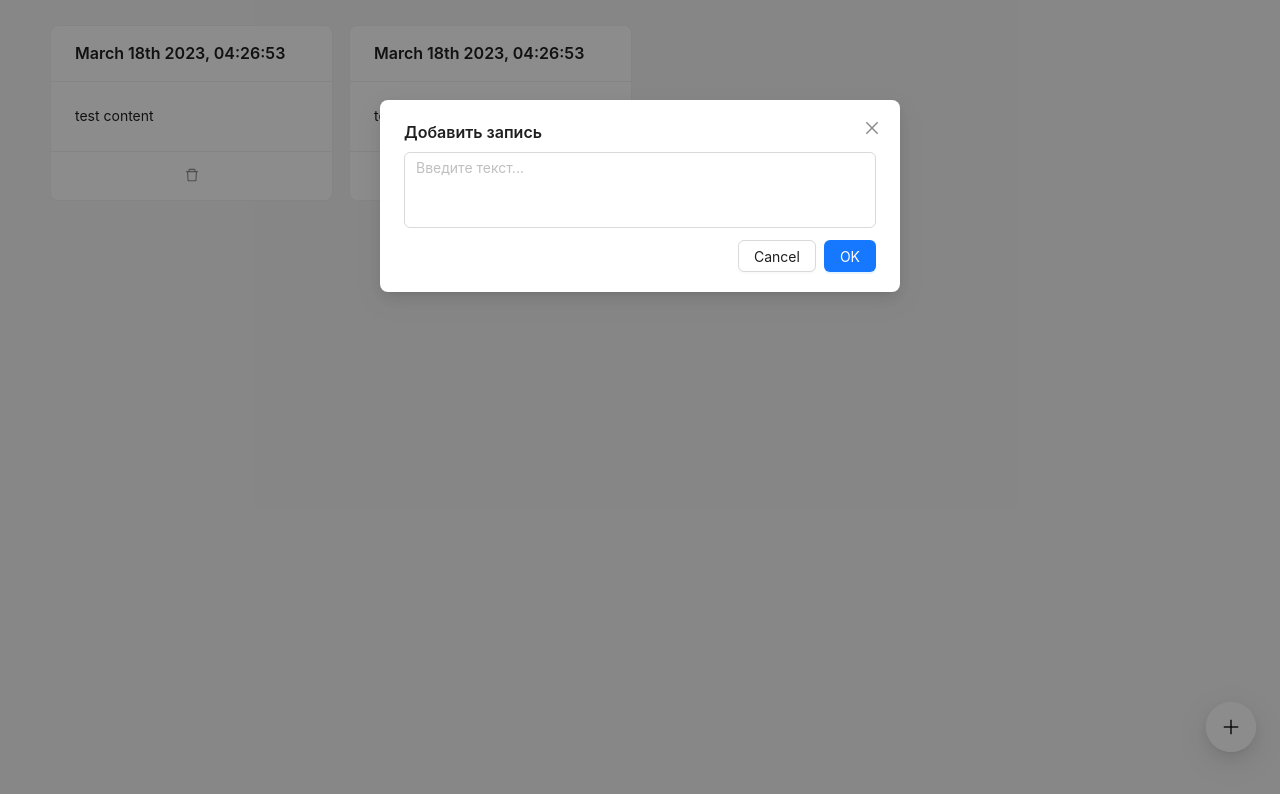
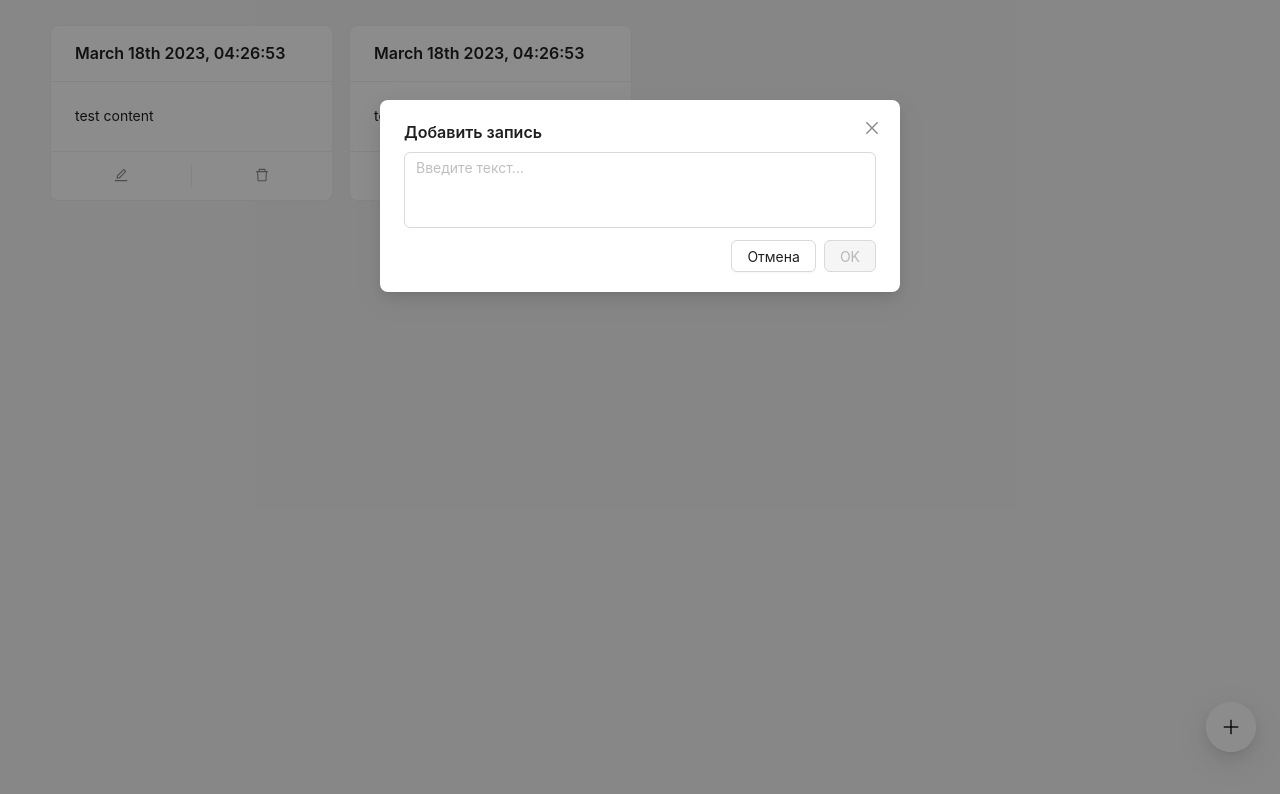
Before and after one commit to inavumau/todo-list, a React (Create React App) app: page / in a window 1280 px wide. Both pictures are taken after a click on the button 1231 px from the left and 727 px from the top of the page. Shown: the top 794 px of the page. Built offline with nearby package versions, Linux system fonts and the light colour scheme.

Commit message:
added ability to edit TodoListItem, fixed some mistakes

```diff
--- a/src/App.tsx
+++ b/src/App.tsx
@@ -8,7 +8,7 @@ import { PlusOutlined } from '@ant-design/icons';
 import TodoList from './components/TodoList/TodoList';
 import TodoListItemPopup from './components/TodoListItemPopup/TodoListItemPopup';
 
-const TodoData = [
+const todoData = [
     {
         id: uuidv4(),
         content: 'test content',
@@ -22,32 +22,56 @@ const TodoData = [
 ];
 
 const App = () => {
-    const [TodoListData, setTodoListData] = useState(TodoData);
-    const [addingListItem, setAddingListItem] = useState(false);
+    const [todoListData, setTodoListData] = useState(todoData);
+    const [showListItemPopup, setShowListItemPopup] = useState(false);
+    const [changingListItem, setChangingListItem] = useState<{ id?: string; content?: string }>({});
 
-    const addTodoItem = (content: string) => {
-        setTodoListData([
-            ...TodoListData,
-            { id: uuidv4(), content, date: moment().format('MMMM Do YYYY, hh:mm:ss') }
-        ]);
+    const addTodoItem = (content: string, edit = false) => {
+        if (!edit) {
+            setTodoListData([
+                ...todoListData,
+                { id: uuidv4(), content, date: moment().format('MMMM Do YYYY, hh:mm:ss') }
+            ]);
+        } else {
+            setTodoListData(
+                todoListData.map(item =>
+                    item.id === changingListItem.id
+                        ? { ...item, content, date: moment().format('MMMM Do YYYY, hh:mm:ss') }
+                        : item
+                )
+            );
+            setChangingListItem({});
+        }
     };
 
-    const deleteTodoItem = (id: string) => {
-        setTodoListData(TodoListData.filter(item => item.id !== id));
+    const deleteTodoItem = (id: string) =>
+        setTodoListData(todoListData.filter(item => item.id !== id));
+
+    const editTodoItem = (item: object) => {
+        setChangingListItem(item);
+        setShowListItemPopup(true);
     };
 
     return (
         <Layout className="app">
             <Content className="app-content">
-                <TodoList data={TodoListData} onDeleteItem={deleteTodoItem} />
+                <TodoList
+                    data={todoListData}
+                    onDeleteItem={deleteTodoItem}
+                    onEditItem={editTodoItem}
+                />
                 <TodoListItemPopup
                     onAdd={addTodoItem}
-                    onCancel={() => setAddingListItem(false)}
-                    show={addingListItem}
+                    onCancel={() => {
+                        setShowListItemPopup(false);
+                        setChangingListItem({});
+                    }}
+                    show={showListItemPopup}
+                    defaultContent={changingListItem.content}
                 />
                 <FloatButton
                     className="app-content-add-button"
-                    onClick={() => setAddingListItem(true)}
+                    onClick={() => setShowListItemPopup(true)}
                     icon={<PlusOutlined />}
                 />
             </Content>
--- a/src/components/TodoList/TodoList.tsx
+++ b/src/components/TodoList/TodoList.tsx
@@ -3,7 +3,7 @@ import './TodoList.css';
 import { List } from 'antd';
 import TodoListItem from '../TodoListItem/TodoListItem';
 
-const TodoList = ({ data, onDeleteItem }: Props) => (
+const TodoList = ({ data, onDeleteItem, onEditItem }: Props) => (
     <List
         grid={{
             gutter: 16,
@@ -15,13 +15,16 @@ const TodoList = ({ data, onDeleteItem }: Props) => (
             xxl: 6
         }}
         dataSource={data}
-        renderItem={item => <TodoListItem itemData={item} onDelete={onDeleteItem} />}
+        renderItem={item => (
+            <TodoListItem itemData={item} onDelete={onDeleteItem} onEdit={onEditItem} />
+        )}
     />
 );
 
 interface Props {
     data: Array<object>;
     onDeleteItem: (id: string) => void;
+    onEditItem: (item: object) => void;
 }
 
 export default TodoList;
--- a/src/components/TodoListItem/TodoListItem.tsx
+++ b/src/components/TodoListItem/TodoListItem.tsx
@@ -1,15 +1,18 @@
 import React from 'react';
 import './TodoListItem.css';
 import { Card, List } from 'antd';
-import { DeleteOutlined } from '@ant-design/icons';
+import { DeleteOutlined, EditOutlined } from '@ant-design/icons';
 
-const TodoListItem = ({ itemData, onDelete }: Props) => (
+const TodoListItem = ({ itemData, onDelete, onEdit }: Props) => (
     <List.Item>
         <Card
             className="card-content"
             bodyStyle={{ maxHeight: '200px', overflowY: 'auto' }}
             title={itemData.date}
-            actions={[<DeleteOutlined onClick={() => onDelete(itemData.id || '')} />]}
+            actions={[
+                <EditOutlined onClick={() => onEdit(itemData)} />,
+                <DeleteOutlined onClick={() => onDelete(itemData.id || '')} />
+            ]}
         >
             {itemData.content}
         </Card>
@@ -19,6 +22,7 @@ const TodoListItem = ({ itemData, onDelete }: Props) => (
 interface Props {
     itemData: { id?: string; content?: string; date?: string };
     onDelete: (id: string) => void;
+    onEdit: (item: object) => void;
 }
 
 export default TodoListItem;
--- a/src/components/TodoListItemPopup/TodoListItemPopup.tsx
+++ b/src/components/TodoListItemPopup/TodoListItemPopup.tsx
@@ -3,7 +3,7 @@ import './TodoListItemPopup.css';
 import { Modal } from 'antd';
 import TextArea from 'antd/es/input/TextArea';
 
-const TodoListItemPopup = ({ show, onAdd, onCancel }: Props) => {
+const TodoListItemPopup = ({ show, onAdd, onCancel, defaultContent }: Props) => {
     const [content, setContent] = useState('');
 
     useEffect(() => {
@@ -12,15 +12,23 @@ const TodoListItemPopup = ({ show, onAdd, onCancel }: Props) => {
         }
     }, [show]);
 
+    useEffect(() => {
+        if (defaultContent) {
+            setContent(defaultContent);
+        }
+    }, [defaultContent]);
+
     return (
         <Modal
-            title="Добавить запись"
+            title={defaultContent ? 'Редактировать запись' : 'Добавить запись'}
             open={show}
+            cancelText="Отмена"
             onCancel={onCancel}
             onOk={() => {
-                onAdd(content);
+                onAdd(content, !!defaultContent);
                 onCancel();
             }}
+            okButtonProps={{ disabled: !content || defaultContent === content }}
         >
             <TextArea
                 value={content}
@@ -35,7 +43,8 @@ const TodoListItemPopup = ({ show, onAdd, onCancel }: Props) => {
 interface Props {
     show: boolean;
     onCancel: () => void;
-    onAdd: (content: string) => void;
+    onAdd: (content: string, edit: boolean) => void;
+    defaultContent?: string;
 }
 
 export default TodoListItemPopup;
```
Also changed, not shown: .eslintrc.json.
